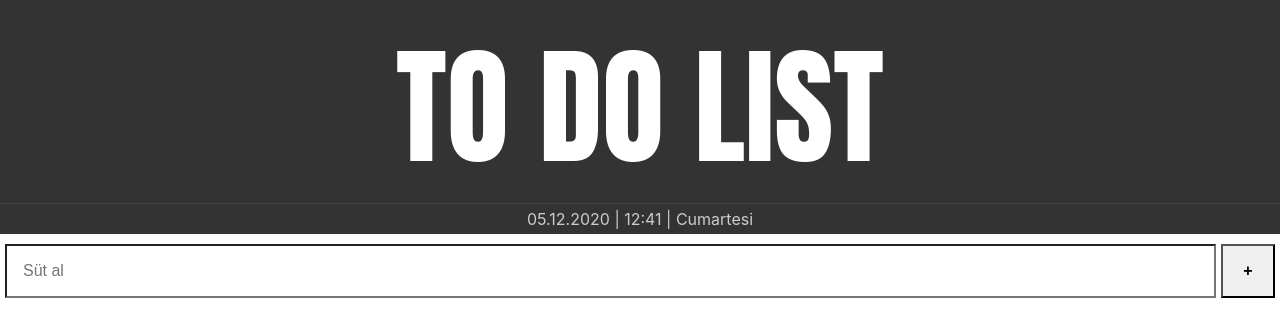
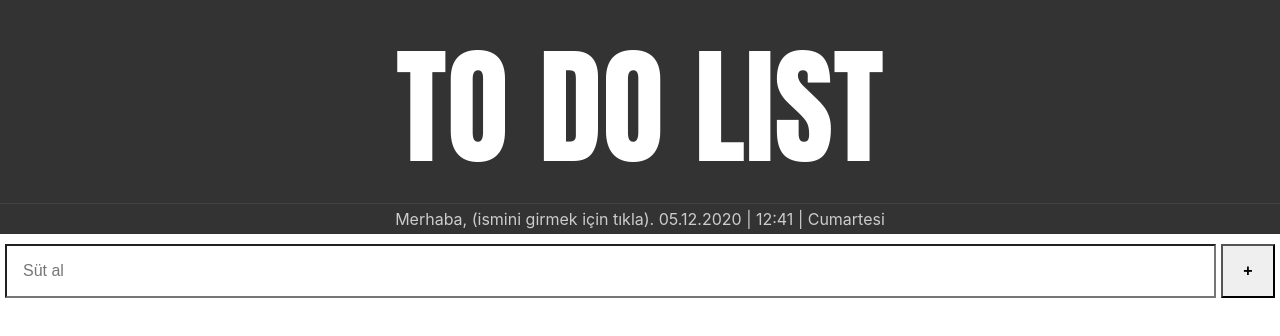
Before and after one commit to aydgn/todo, a React (Create React App) app: page / in a window 1280 px wide. Shown: the top 336 px of the page. Built offline with nearby package versions, Linux system fonts and the light colour scheme.

Commit message:
Merhaba isim alanı eklendi

```diff
--- a/src/components/Zaman.js
+++ b/src/components/Zaman.js
@@ -1,17 +1,41 @@
-const Zaman = () => {
-  const time = () => {
-    const e = new Date();
-    const tarih = e.toLocaleDateString("tr-TR");
-    const saat = e.toLocaleTimeString("tr-TR", {
+import React, { useState, useEffect } from "react";
+
+const ZamanBar = () => {
+  // Zamanı göstermek için
+  const Time = () => {
+    const d = new Date();
+    const tarih = d.toLocaleDateString("tr-TR");
+    const saat = d.toLocaleTimeString("tr-TR", {
       hour: "2-digit",
       minute: "2-digit",
     });
-    const gun = e.toLocaleString("tr-TR", { weekday: "long" });
-
-    const hepsi = `${tarih} | ${saat} | ${gun}`;
+    const gun = d.toLocaleString("tr-TR", { weekday: "long" });
+    const hepsi = ` ${tarih} | ${saat} | ${gun}`;
     return hepsi;
   };
 
-  return <div>{time()}</div>;
+  const defaultName = () => {
+    return window.localStorage.getItem("name") || "(ismini girmek için tıkla)";
+    // default name localstorage'da varsa getir yoksa yazıyı göster.
+  };
+  const [name, setname] = useState(defaultName);
+
+  useEffect(() => {
+    document.title = `${name}'s To Do List`;
+    localStorage.setItem("name", name);
+  });
+
+  return (
+    <div>
+      <span
+        onClick={() => {
+          setname(prompt("Adın ne şekerlik?"));
+        }}
+      >
+        Merhaba, {name}.
+      </span>
+      {Time()}
+    </div>
+  );
 };
-export default Zaman;
+export default ZamanBar;
```
Also changed, not shown: 1 other file (tests, documents, lock files or other folders).
